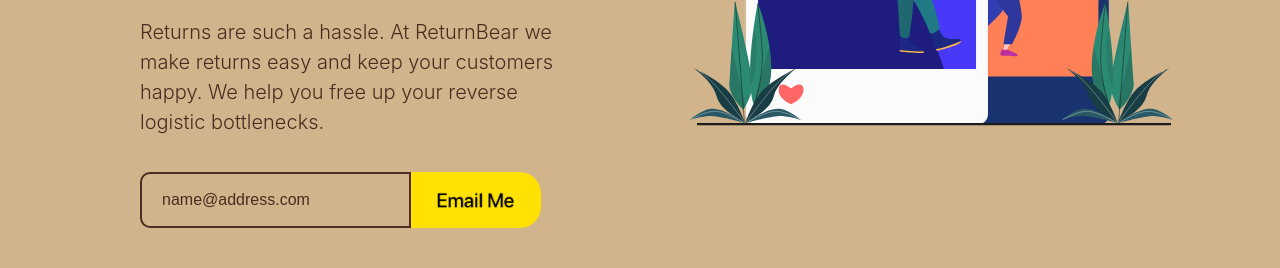
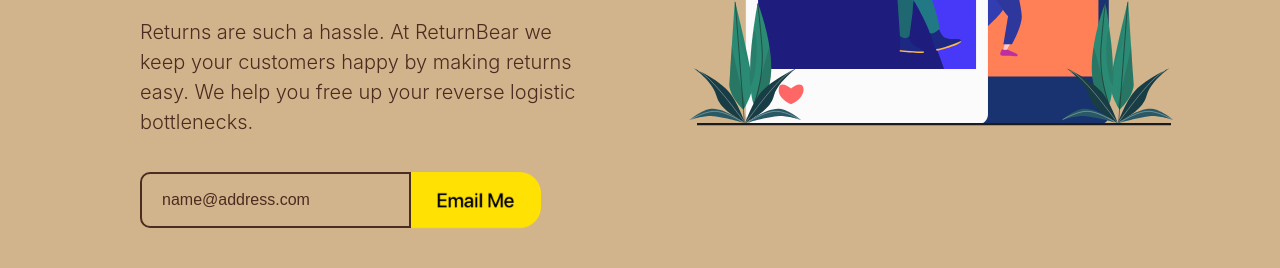
Before and after one commit to kw2828/return-bear, a Gatsby site: page /hero in a window 1280 px wide. Shown: the part 354-622 px from the top of the page. Built offline with nearby package versions, Linux system fonts and the light colour scheme; Gatsby itself is replaced by a stand-in of ours.

Commit message:
Update site

```diff
--- a/src/pages/hero.js
+++ b/src/pages/hero.js
@@ -62,7 +62,7 @@
                     Returns are unbearble.<br /> We make it beary easy
                   </h1>
                   <p className="info-subtext">
-                  Returns are such a hassle. At ReturnBear we make returns easy and keep your customers happy. We help you free up your reverse logistic bottlenecks.
+                  Returns are such a hassle. At ReturnBear we keep your customers happy by making returns easy. We help you free up your reverse logistic bottlenecks.
                   </p>
                   <form onSubmit={this.handleSubmit} className="form-group">
                         <div className="row">
```
